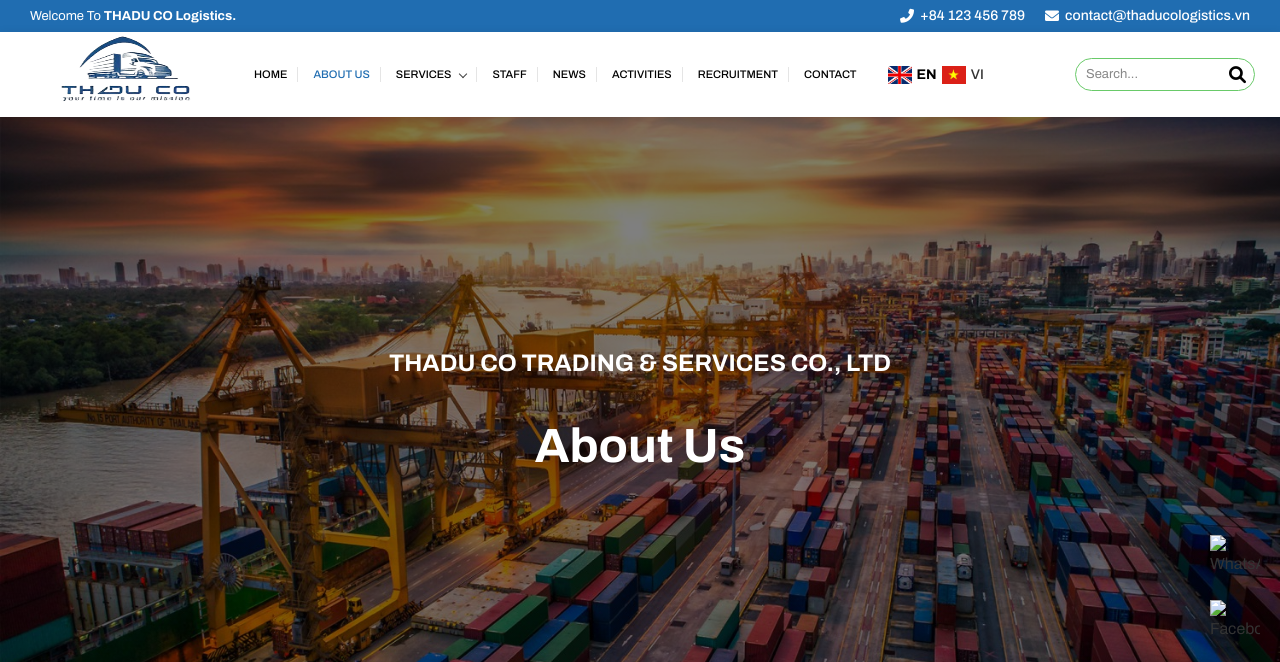
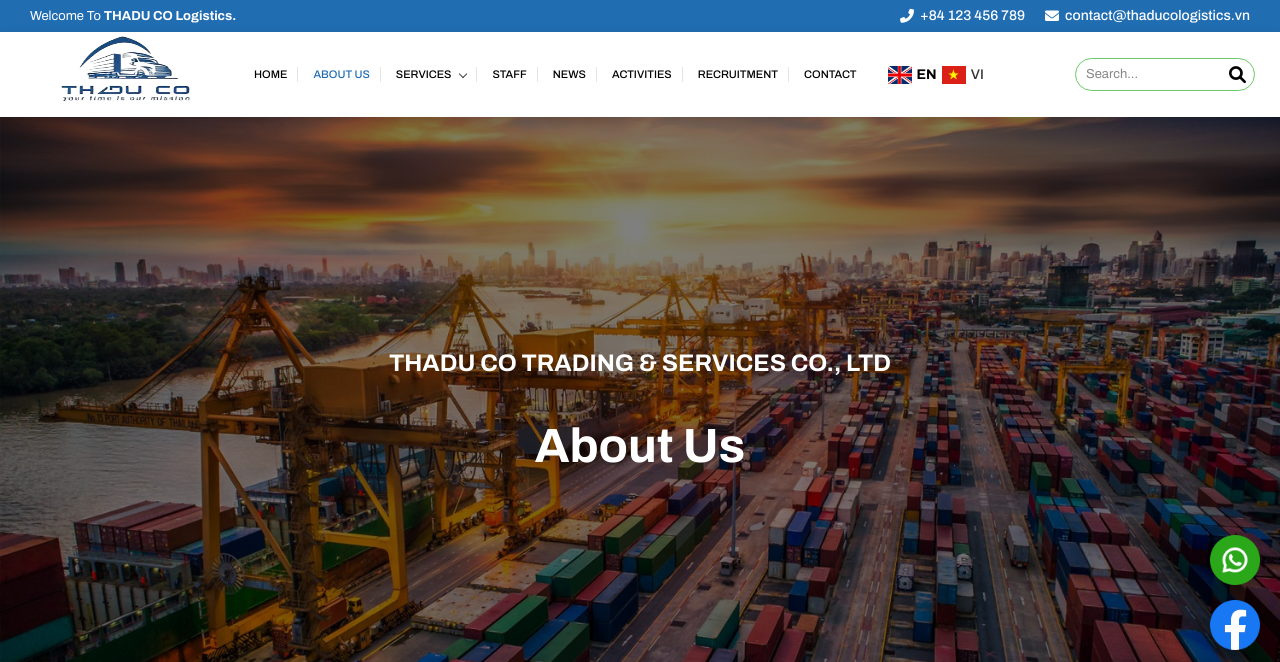
Before and after one commit to DuyLong22/web, a plain HTML site: page about.html in a window 1280 px wide. Shown: the top 662 px of the page. Drawn offline with nearby package versions, Linux system fonts and the light colour scheme; the site is published under a folder, as on GitHub Pages, so addresses that start at the root find nothing.

Commit message:
cập nhật

```diff
--- a/about.html
+++ b/about.html
@@ -439,10 +439,10 @@
  <!-- Social Media Fixed Buttons -->
  <div class="social-fixed">
   <a href="#" title="WhatsApp">
-    <img src="/img/whatapp.png" alt="WhatsApp">
+    <img src="img/whatapp.png" alt="WhatsApp">
   </a>
   <a href="#" title="Facebook">
-    <img src="/img/fb.png" alt="Facebook">
+    <img src="img/fb.png" alt="Facebook">
   </a>
   <a href="#" title="Zalo">
     <img src="img/zalo.jpg" alt="Zalo">
```
Also changed, not shown: activities.html (+2 -2 lines), contact.html (+2 -2 lines), index.html (+2 -2 lines), news.html (+2 -2 lines), recruitment.html (+2 -2 lines), services.html (+2 -2 lines), services1.html (+2 -2 lines), services2.html (+2 -2 lines), services3.html (+2 -2 lines), services4.html (+2 -2 lines), services5.html (+2 -2 lines), services6.html (+2 -2 lines), services7.html (+2 -2 lines), staff.html (+2 -2 lines).
